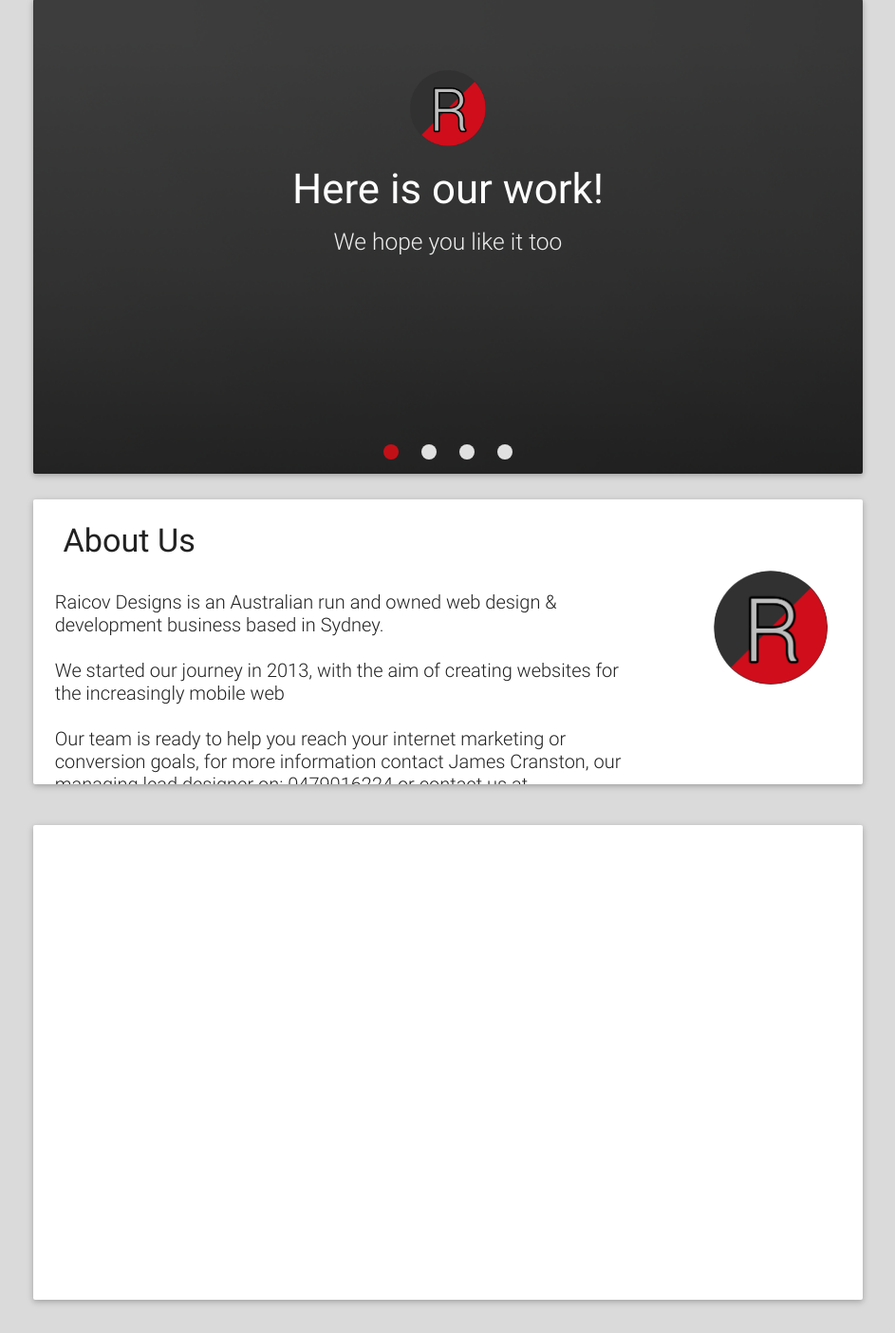
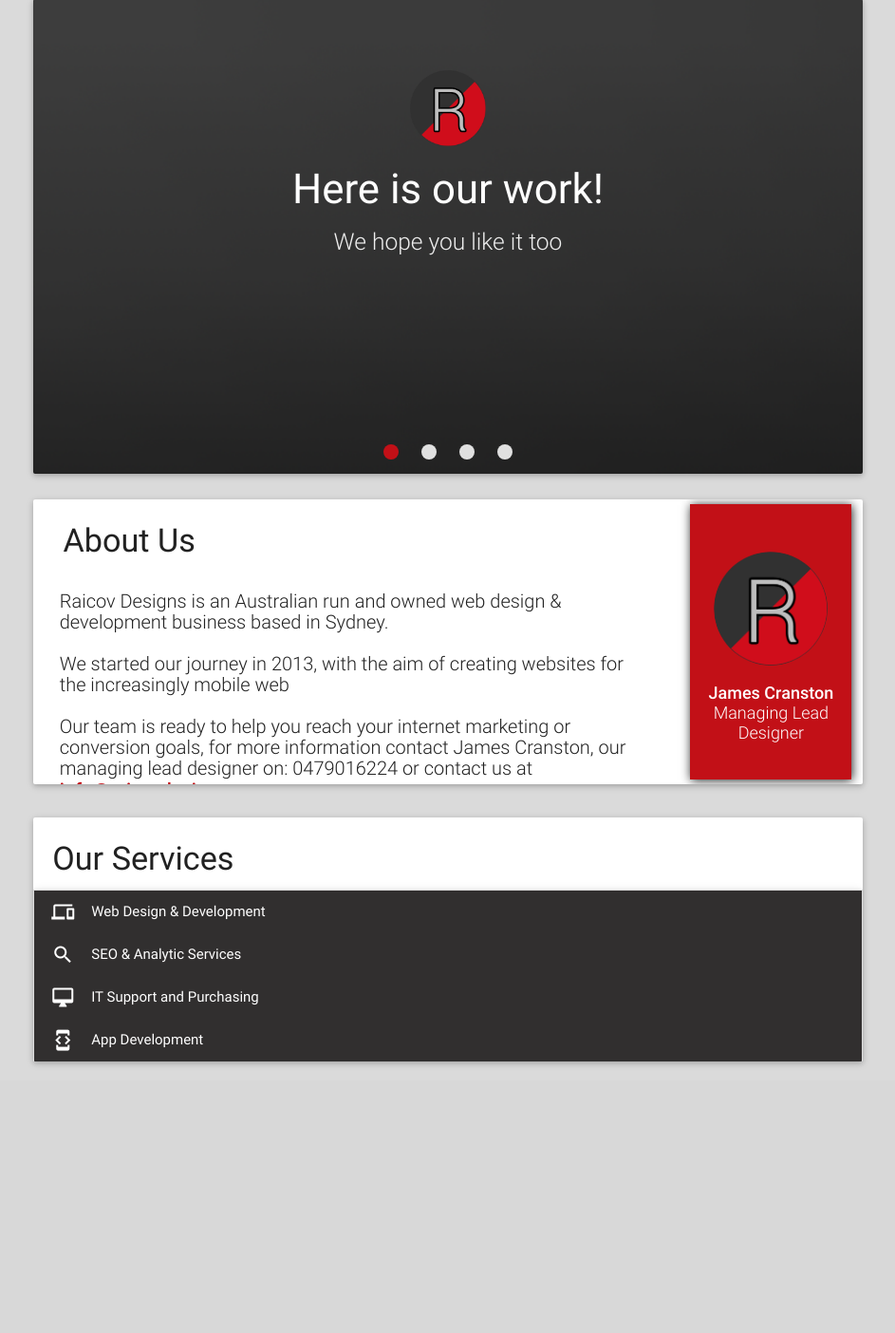
Before and after one commit to raicovx/Raicov-MaterialMakeOver, a PHP site: page / in a window 1280 px wide. Shown: the part 358-1762 px from the top of the page at 95% size, without its empty margins (168-1111 px from the left). After the commit the page ends 1480 px from the top, so only its background shows below. Run offline with PHP 8.4, Linux system fonts and the light colour scheme.

Commit message:
Updated Services Area
Added Accordion to Services area

```diff
--- a/css/SCSS/_aboutUS.scss
+++ b/css/SCSS/_aboutUS.scss
@@ -15,8 +15,17 @@
         }
     .personImage{
         width:20%;
+        height:$aboutUs-CardHeight - 10px;
         position:relative;
         float:left;
+        background:#c21017;
+        box-shadow: 1px 1px 10px;
+        margin: 5px 0;
+        p{
+           color:#FFF;
+           font: 18px "Roboto", sans-serif;
+            font-weight:300;
+        }
     }
 
 }
--- a/css/SCSS/_services.scss
+++ b/css/SCSS/_services.scss
@@ -1,4 +1,21 @@
 @import 'variables';
 .row#four .services{
     height:$services-CardHeight;
+    padding:0;
+    margin:0;
+    .collapsible{
+        position:relative;
+        bottom:0;
+        margin:0.5rem 0 0 0
+    }
+    .collapsible-header{
+        background:#312f2f;
+        color: #FFF;
+        border:none;
+    }
+    .collapsible-body{
+        background:#dedede;
+        font: 21px "Roboto", sans-serif;
+        font-weight: 400;
+    }
 }
--- a/css/SCSS/_variables.scss
+++ b/css/SCSS/_variables.scss
@@ -5,4 +5,4 @@ $welcomeCard-Padding: 2% 0 0 5%!important;
 $card-margin-constant: 15px;
 $ourWork-CardHeight: 500px;
 $aboutUs-CardHeight: 300px;
-$services-CardHeight: 500px;
+$services-CardHeight: auto;
--- a/css/styles.css
+++ b/css/styles.css
@@ -195,13 +195,40 @@ ul.side-nav li a.indentedLI {
 }
 .row#three .aboutUs .personImage {
   width: 20%;
+  height: 290px;
   position: relative;
   float: left;
+  background: #c21017;
+  -webkit-box-shadow: 1px 1px 10px;
+  box-shadow: 1px 1px 10px;
+  margin: 5px 0;
+}
+.row#three .aboutUs .personImage p {
+  color: #FFF;
+  font: 18px "Roboto", sans-serif;
+  font-weight: 300;
 }
 
 /* services section*/
 .row#four .services {
-  height: 500px;
+  height: auto;
+  padding: 0;
+  margin: 0;
+}
+.row#four .services .collapsible {
+  position: relative;
+  bottom: 0;
+  margin: 0.5rem 0 0 0;
+}
+.row#four .services .collapsible-header {
+  background: #312f2f;
+  color: #FFF;
+  border: none;
+}
+.row#four .services .collapsible-body {
+  background: #dedede;
+  font: 21px "Roboto", sans-serif;
+  font-weight: 400;
 }
 
 /* Contact Modal */
--- a/index.html
+++ b/index.html
@@ -116,16 +116,36 @@
         <div class="row" id="three">
             <div class="card col s12 aboutUs">
            <div class="textContainer"><h4 style="font-weight:400;margin-left:20px;margin-top:25px;">About Us</h4>
-               <p class="flow-text col s11" style="font-size:20px;line-height:24px;">Raicov Designs is an Australian run and owned web design &amp development business based in Sydney.<br><br>We started our journey in 2013, with the aim of creating websites for the increasingly mobile web<br><br> Our team is ready to help you reach your internet marketing or conversion goals, for more information contact James Cranston, our managing lead designer on: 0479016224 or contact us at <a href="mailto:info@raicovdesigns.com.au">info@raicovdesigns.com.au</a></p>
+               <p class="flow-text col s11" style="font-size:20px;line-height:22px;margin-left:5px;">Raicov Designs is an Australian run and owned web design &amp development business based in Sydney.<br><br>We started our journey in 2013, with the aim of creating websites for the increasingly mobile web<br><br> Our team is ready to help you reach your internet marketing or conversion goals, for more information contact James Cranston, our managing lead designer on: 0479016224 or contact us at <a href="mailto:info@raicovdesigns.com.au">info@raicovdesigns.com.au</a></p>
             </div>
             <div class="personImage center-align">
-                <img width="120" height="120" src="images/RaicovDesignslogo_Material.png" class="circle responsive-image" style="margin-top:75px;"/>
+                <img width="120" height="120" src="images/RaicovDesignslogo_Material.png" class="circle responsive-image" style="margin-top:50px;"/>
+                <p><strong>James Cranston</strong><br>
+                Managing Lead Designer</p>
             </div>
              </div>
         </div>
         <div class="row" id="four">
             <div class="card col s12 services">
-                &nbsp;
+               <h4 style="font-weight:400;margin-left:20px;margin-top:25px;">Our Services</h4>
+                <ul class="collapsible" data-collapsible="accordion">
+    <li>
+      <div class="collapsible-header"><i class="mdi-device-devices"></i>Web Design &amp; Development</div>
+      <div class="collapsible-body"><p>we offer web design and development to suit every budget, from templates created by Raicov Designs,<br> To Completely custom websites to suit your particular needs.<br><br> Contact us today and we can assess the best options for your requirements!</p></div>
+    </li>
+    <li>
+      <div class="collapsible-header"><i class="mdi-action-search"></i>SEO &amp Analytic Services</div>
+      <div class="collapsible-body"><p>We'll often include this (by request) in the original development process and take the headaches out of marketing your website.<br><br> We work with you to determine your goals and base your SEO campaign around those objectives, working with you along the way to create a richer source of content for your business to draw in potential customers.</p></div>
+    </li>
+    <li>
+      <div class="collapsible-header"><i class="mdi-hardware-desktop-mac"></i>IT Support and Purchasing </div>
+      <div class="collapsible-body"><p>Looking to upgrade your workstations, servers or networking devices? Or just dealing with a computer "tantrum"? We can help! <br><br>We can come to you or work with you to access the site remotely and work out the issue for you! </p></div>
+    </li>
+    <li>
+      <div class="collapsible-header"><i class="mdi-device-developer-mode"></i>App Development</div>
+      <div class="collapsible-body"><p>We can develop inhouse applications for your business!<br><br> The applications(no pun intended) of this are limitless. Let us help you reach your productivity goals with an application that can streamline almost any process. <br><br> Most recently, we created "Watch Calculator" for Tizen smartwatches by Samsung.</p></div>
+    </li>
+  </ul>
              </div>
         </div>
         </div>
--- a/js/main.js
+++ b/js/main.js
@@ -7,4 +7,5 @@ $(document).ready(function(){
             });
       $('.slider').slider({height:500,indicators:true});
     $('.modal-trigger').leanModal();
+      $('.collapsible').collapsible();
 });
--- a/js/min/main.min.js
+++ b/js/min/main.min.js
@@ -1 +1 @@
-$(document).ready(function(){$(".services-button").dropdown(),$(".button-collapse").sideNav(),$(".container div").hover(function(){$(".businessCard").removeClass("z-depth-2").addClass("z-depth-4")},function(){$(".businessCard").removeClass("z-depth-4").addClass("z-depth-2")}),$(".slider").slider({height:500,indicators:!0}),$(".modal-trigger").leanModal()});
+$(document).ready(function(){$(".services-button").dropdown(),$(".button-collapse").sideNav(),$(".container div").hover(function(){$(".businessCard").removeClass("z-depth-2").addClass("z-depth-4")},function(){$(".businessCard").removeClass("z-depth-4").addClass("z-depth-2")}),$(".slider").slider({height:500,indicators:!0}),$(".modal-trigger").leanModal(),$(".collapsible").collapsible()});
```
